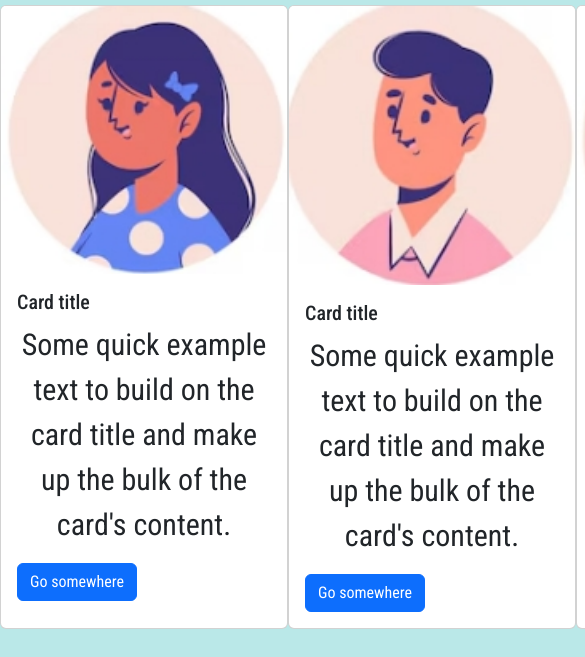
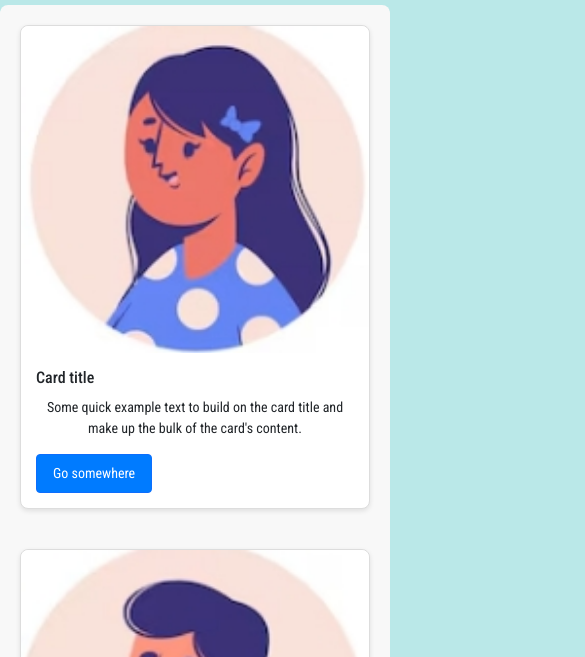
Before and after one commit to DiegAlbe/Comer-Web, a plain HTML site: page pages/clientes_contento.html in a window 390 px wide. Shown: the part 752-1409 px from the top of the page, 585 px wide, since content can reach past the window. Drawn offline with nearby package versions, Linux system fonts and the light colour scheme.

Commit message:
clientes contento

```diff
--- a/css/style.css
+++ b/css/style.css
@@ -411,13 +411,14 @@ main .banner {
     .libros_card {
         flex: 1 1 100%;
         margin-bottom: 20px;
-        flex-direction: column;}
+        flex-direction: column;
+    }
 
 
-        .librosDestacados {
-            flex-direction: column;
-        }
+    .librosDestacados {
+        flex-direction: column;
     }
+}
 
 
 
@@ -436,9 +437,82 @@ main .banner {
     /* Centra horizontalmente el carrusel */
 }
 
+/* Estilos básicos */
 .grilla {
-    display: grid;
-    grid-template-columns: repeat(4 1fr);
-    grid-row: 2;
-    gap: 30px;
+    padding: 20px;
+    background-color: #f8f8f8;
+    border-radius: 8px;
 }
+
+.d-flex {
+    display: flex;
+    flex-wrap: wrap;
+    justify-content: space-between;
+    gap: 20px;
+}
+
+.card {
+    flex: 1 1 18rem;
+    background-color: #fff;
+    border: 1px solid #ddd;
+    border-radius: 8px;
+    box-shadow: 0 2px 5px rgba(0, 0, 0, 0.1);
+    margin-bottom: 20px;
+}
+
+.card img {
+    border-radius: 8px 8px 0 0;
+    max-width: 100%;
+    height: auto;
+}
+
+.card-body {
+    padding: 15px;
+}
+
+.card-title {
+    font-size: 1.25rem;
+    margin-bottom: 10px;
+}
+
+.card-text {
+    font-size: 1rem;
+    margin-bottom: 15px;
+}
+
+.btn {
+    display: inline-block;
+    padding: 10px 20px;
+    font-size: 1rem;
+    color: #fff;
+    background-color: #007bff;
+    text-align: center;
+    text-decoration: none;
+    border-radius: 4px;
+}
+
+.btn:hover {
+    background-color: #0056b3;
+}
+
+/* Estilos responsivos */
+@media (max-width: 768px) {
+    .card {
+        flex: 1 1 100%;
+    }
+}
+
+@media (max-width: 480px) {
+    .card-title {
+        font-size: 1rem;
+    }
+
+    .card-text {
+        font-size: 0.875rem;
+    }
+
+    .btn {
+        font-size: 0.875rem;
+        padding: 8px 16px;
+    }
+}
```
